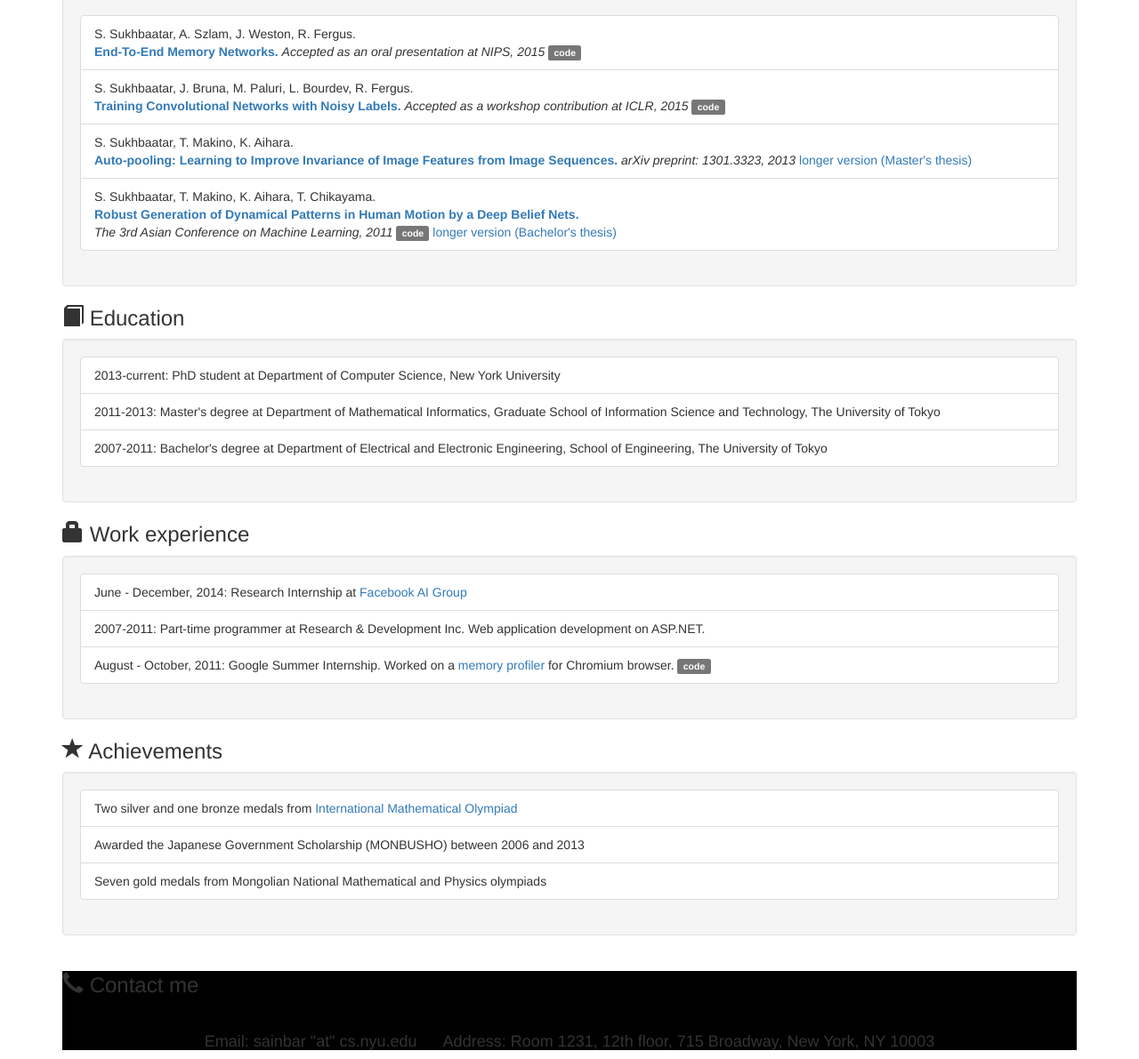
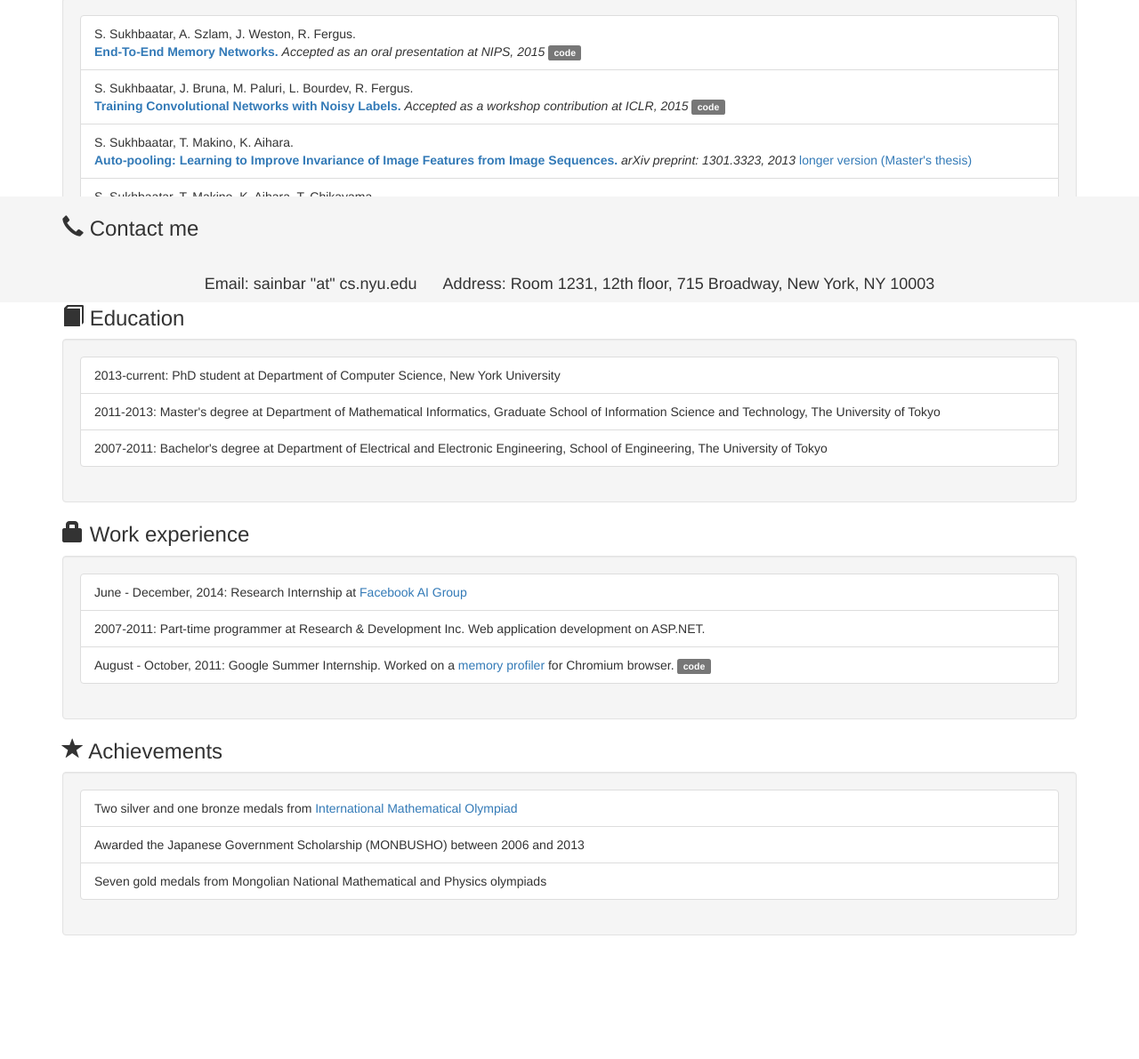
Before and after one commit to tesatory/tesatory.github.io, a plain HTML site: page index.html in a window 1280 px wide. Shown: the part 460-1651 px from the top of the page at 89% size. After the commit the page ends 1532 px from the top, so only its background shows below. Drawn offline with nearby package versions, Linux system fonts and the light colour scheme.

Commit message:
Update index.html

```diff
--- a/index.html
+++ b/index.html
@@ -108,15 +108,15 @@
 	</ul>
       </div>
     </div>
+    <footer style="background-color:#f5f5f5;position:absolute;bottom:0px;width:100%;">
     <div class="container">
-    <footer style="background-color:#000;">
       <h3><span class="glyphicon glyphicon-earphone"></span> Contact me</h3>
       <br/>
       <h4 class="text-center">
 	Email: sainbar "at" cs.nyu.edu &nbsp;&nbsp;&nbsp;&nbsp; Address: Room 1231, 12th floor, 715 Broadway, New York, NY 10003
       </h4>
+    </div>
     </footer>
-    </div>
     <!-- Bootstrap core JavaScript
     ================================================== -->
     <!-- Placed at the end of the document so the pages load faster -->
```
